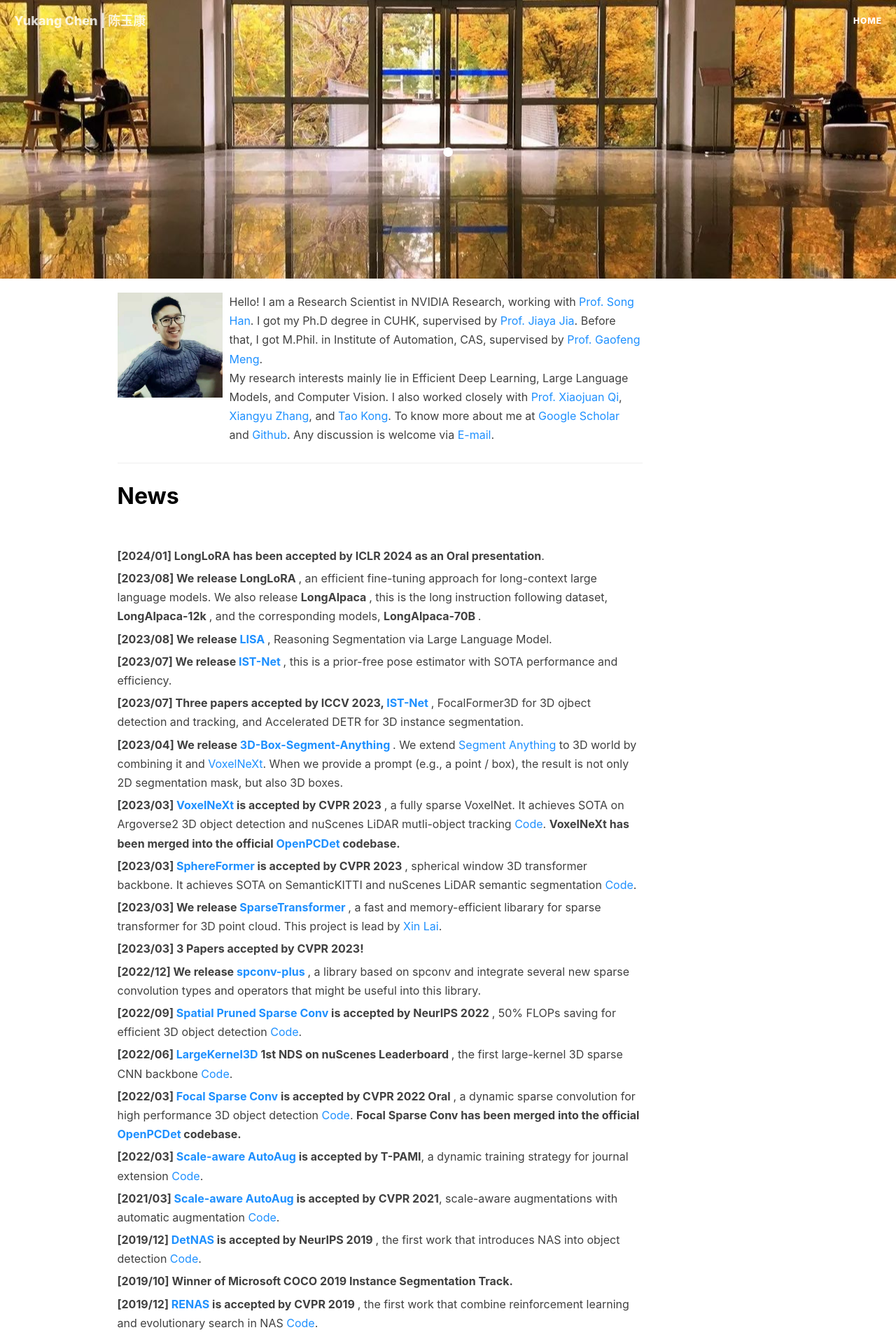
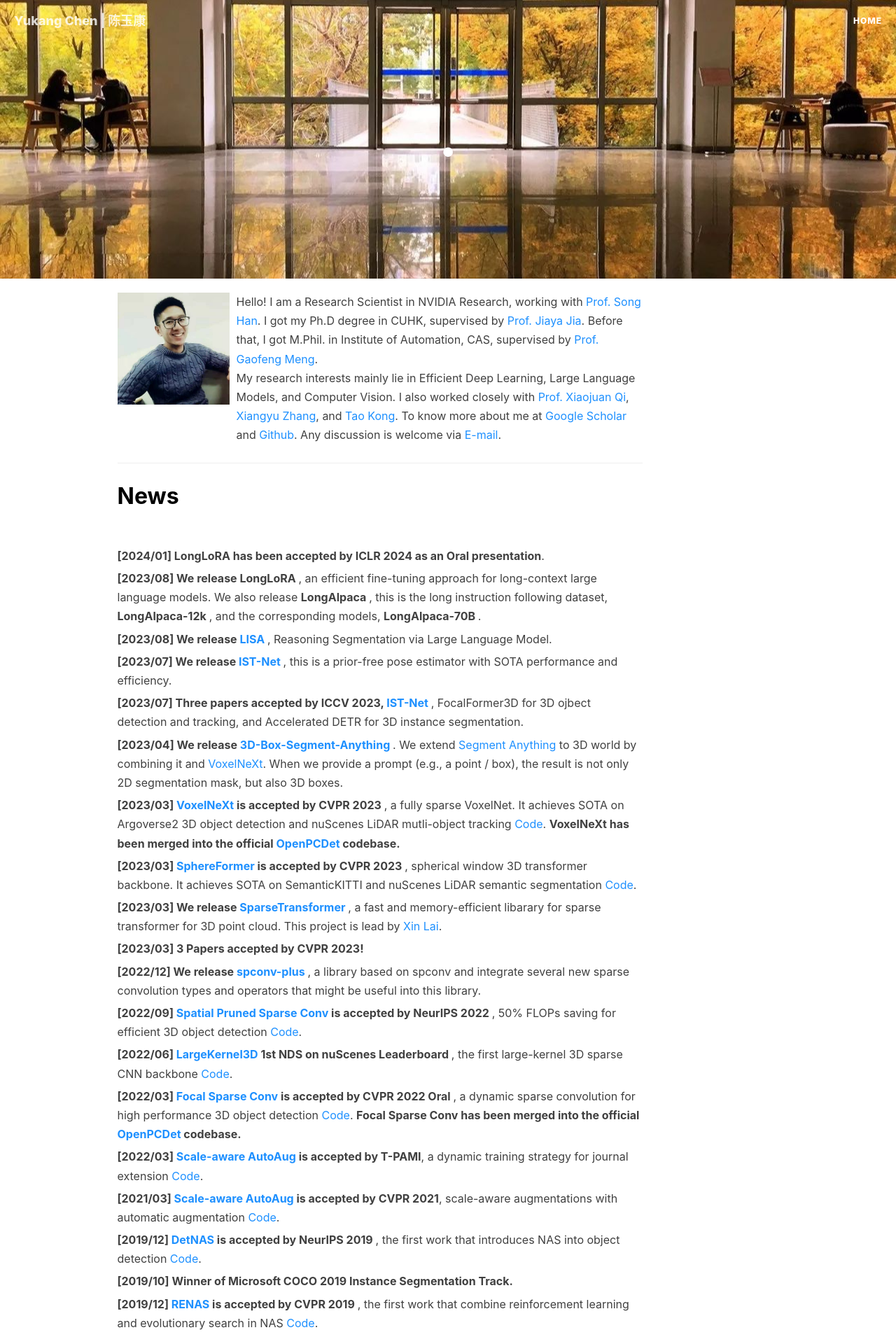
Before and after one commit to yukang2017/yukang2017.github.io, a Jekyll site: the page built from index.html, in a window 1280 px wide. Shown: the top 1920 px of the page at 70% size. Built offline with Jekyll 4.4.1, drawn with Linux system fonts in a browser that asks for light colours; nearby versions of some CDN libraries; the list of posts is cut into pages by our own code; comment, search, counter and statistics services are not loaded.

Commit message:
Update index.html

```diff
--- a/index.html
+++ b/index.html
@@ -6,7 +6,7 @@ description: ""
 <div class="post-preview">
 		<div class="media">
 			<a name="fsaf" class="pull-left">
-				<img class="media-object" src="/img/me.jpeg" width="150px" height="150px">
+				<img class="media-object" src="/img/me.jpeg" width="160px" height="160px">
 			</a>
 			<div class="media-body">
 				<p class="media-heading">
```
